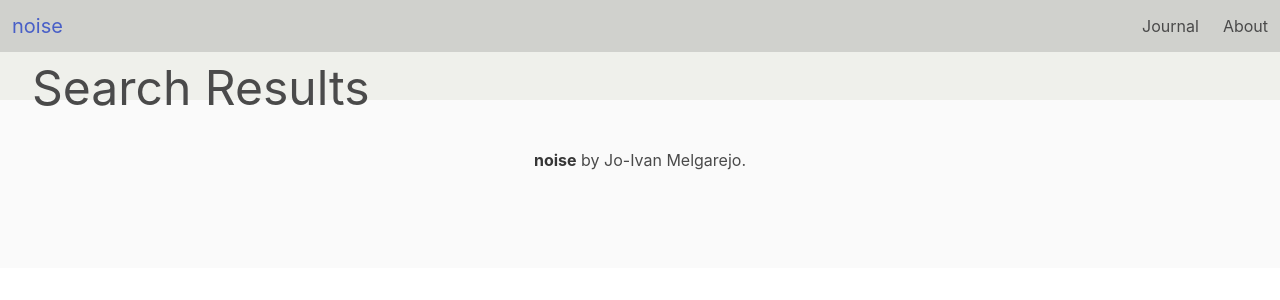
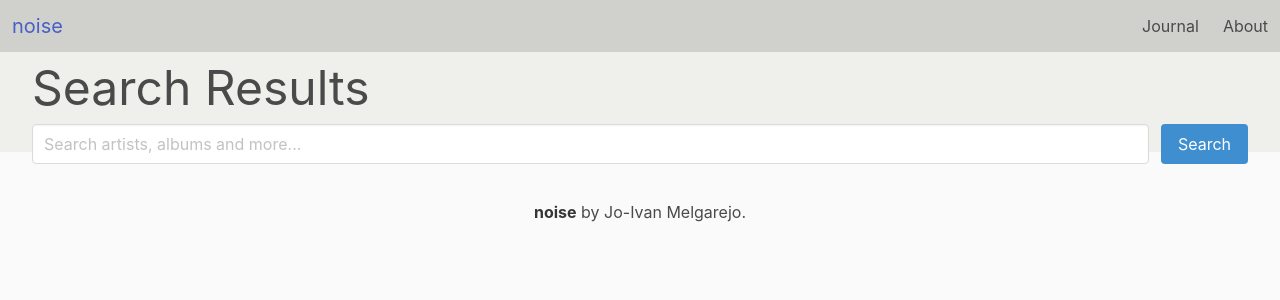
Before and after one commit to Jo-Ivan/noise, a React (Create React App) app in the folder noise/: page /search-results in a window 1280 px wide. Shown: the top 300 px of the page. Built offline with nearby package versions, Linux system fonts and the light colour scheme.

Commit message:
add search bar for search results

```diff
--- a/noise/src/App.js
+++ b/noise/src/App.js
@@ -62,7 +62,10 @@ const App = () => {
       <Header />
       <div className="container is-fluid">
         <Route path="/" exact render={() => <Home lastSearch={searchString} onSubmit={searchFormSubmitHandler} />} />
-        <Route path="/search-results" render={() => <SearchResults results={results} addEntry={addEntry} />} />
+        <Route
+          path="/search-results"
+          render={() => <SearchResults results={results} addEntry={addEntry} onSubmit={searchFormSubmitHandler} />}
+        />
         <Route path="/journal" exact render={() => <Journal entries={entries} />} />
         <Route
           path="/journal/:entryId"
--- a/noise/src/components/search/SearchResults.js
+++ b/noise/src/components/search/SearchResults.js
@@ -1,9 +1,21 @@
+import { Link } from "react-router-dom";
 import SearchCard from "./SearchCard";
 
-const SearchResults = ({ results, addEntry }) => {
+const SearchResults = ({ results, addEntry, onSubmit }) => {
   return (
     <div>
       <h1 className="is-size-1">Search Results</h1>
+
+      <form onSubmit={onSubmit} className="field is-grouped">
+        <p className="control is-expanded">
+          <input id="search-input" className="input" type="text" placeholder="Search artists, albums and more..." />
+        </p>
+        <p className="control">
+          <button type="submit" className="button is-info">
+            Search
+          </button>
+        </p>
+      </form>
 
       <div className="columns is-multiline">
         {results.map((result) => {
```
